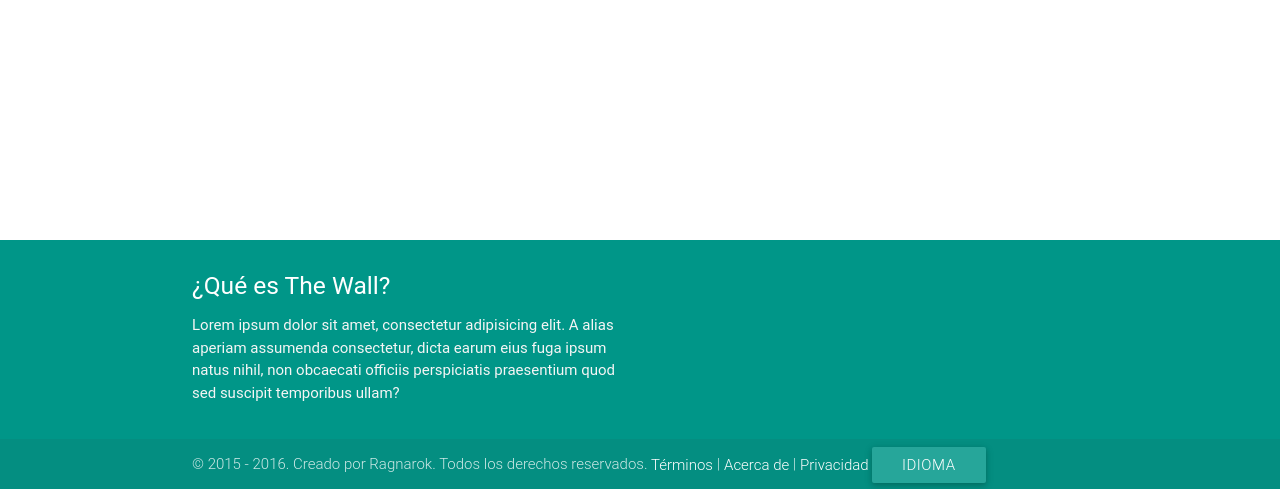
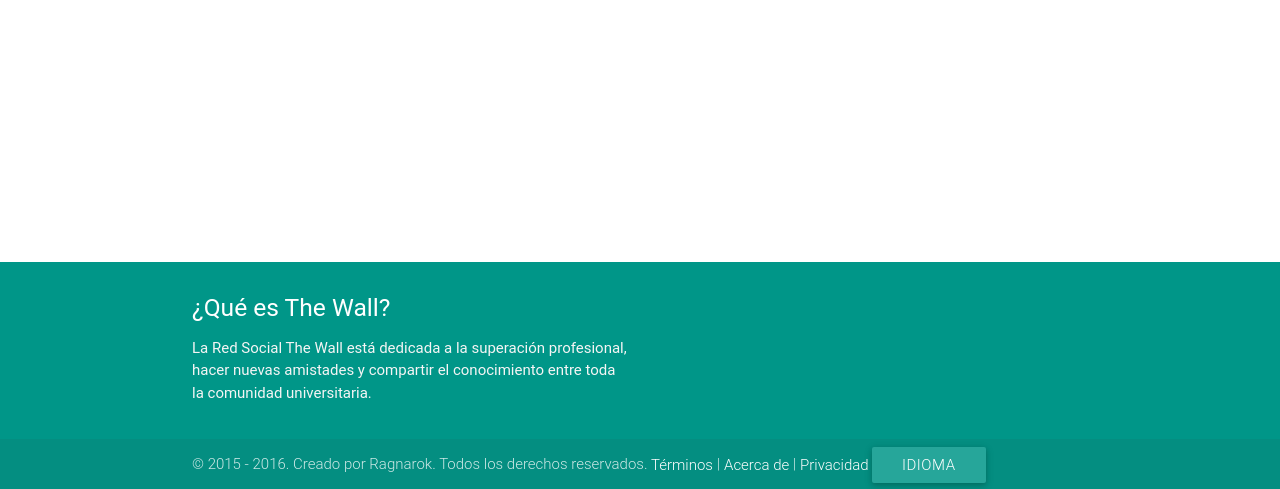
Before and after one commit to ragnarok22/socialProject, a Django app: page / in a window 1280 px wide. Shown: the part 311-800 px from the top of the page. Run offline with Django 3.2, Linux system fonts and the light colour scheme; some web fonts are replaced.

```diff
--- a/templates/base.html
+++ b/templates/base.html
@@ -8,12 +8,12 @@
     <title>The Wall - {% block title %}{% endblock %}</title>
     {#    <link rel="stylesheet" href="{% static 'css/bootstrap.min.css' %}">#}
     {#    <link rel="stylesheet" href="{% static 'css/material.min.css' %}">#}
-{#    <link rel="stylesheet" href="{% static 'css/materialdesignicons.min.css' %}">#}
+    {#    <link rel="stylesheet" href="{% static 'css/materialdesignicons.min.css' %}">#}
     <link rel="stylesheet" href="{% static 'css/materialize.min.css' %}">
     <link rel="stylesheet" href="{% static 'css/icon.css' %}">
     <link rel="stylesheet" href="{% static 'css/roboto.min.css' %}">
-{#    <link rel="stylesheet" href="{% static 'css/toastr.min.css' %}">#}
-{#    <link rel="stylesheet" href="{% static 'css/font-awesome.min.css' %}">#}
+    {#    <link rel="stylesheet" href="{% static 'css/toastr.min.css' %}">#}
+    {#    <link rel="stylesheet" href="{% static 'css/font-awesome.min.css' %}">#}
     <link rel="stylesheet" href="{% static 'css/styles.css' %}">
     {% block styles %}{% endblock %}
 </head>
@@ -25,10 +25,8 @@
         <div class="row">
             <div class="col l6">
                 <h5 class="white-text">¿Qué es The Wall?</h5>
-                <p class="grey-text text-lighten-4">Lorem ipsum dolor sit amet, consectetur adipisicing elit. A alias
-                    aperiam assumenda consectetur, dicta earum eius fuga ipsum natus nihil, non obcaecati officiis
-                    perspiciatis praesentium quod sed suscipit temporibus ullam?</p>
-
+                <p class="grey-text text-lighten-4">La Red Social The Wall está dedicada a la superaci&oacute;n
+                    profesional, hacer nuevas amistades y compartir el conocimiento entre toda la comunidad universitaria.</p>
             </div>
         </div>
     </div>
```
